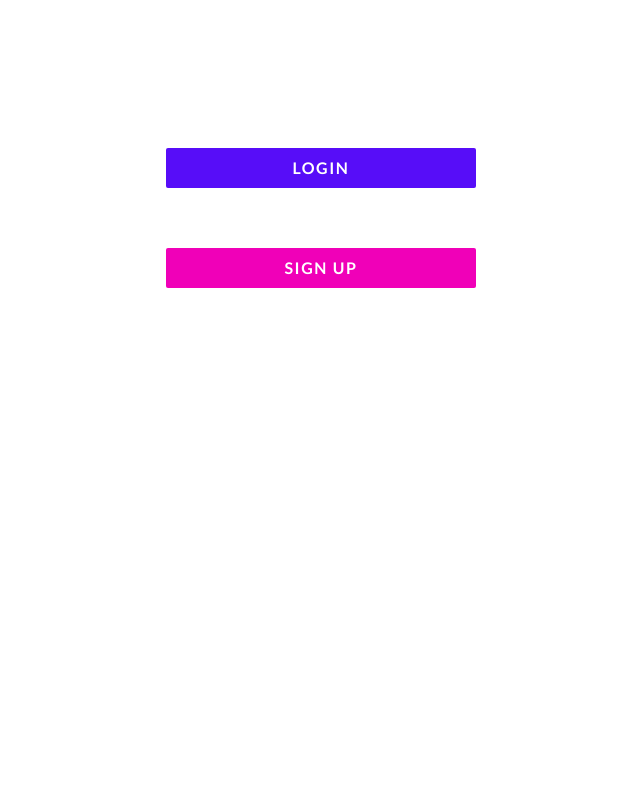
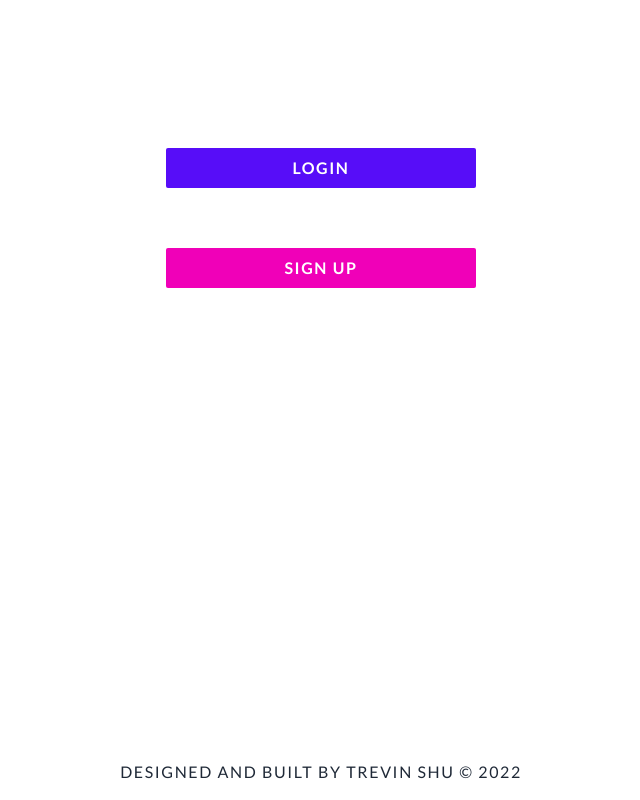
Before and after one commit to trevinshu/react-firebase-notes-app, a React (Vite) app: page / in a window 1280 px wide. Shown: the whole page, without its empty margins (319-959 px from the left). Built offline with nearby package versions, Linux system fonts and the light colour scheme; no server answers.

Commit message:
added footer. removed unnecarry packages

```diff
--- a/package.json
+++ b/package.json
@@ -11,7 +11,6 @@
   "dependencies": {
     "@hookform/resolvers": "^2.9.8",
     "daisyui": "^2.31.0",
-    "emoji-picker-react": "^4.4.3",
     "firebase": "^9.11.0",
     "framer-motion": "^7.5.3",
     "react": "^18.2.0",
@@ -24,7 +23,6 @@
     "yup": "^0.32.11"
   },
   "devDependencies": {
-    "@tailwindcss/line-clamp": "^0.4.2",
     "@types/react": "^18.0.17",
     "@types/react-dom": "^18.0.6",
     "@vitejs/plugin-react": "^2.1.0",
--- a/src/App.jsx
+++ b/src/App.jsx
@@ -12,13 +12,14 @@ import { ToastContainer } from 'react-toastify';
 import { AnimatePresence } from 'framer-motion';
 import Spinner from './components/Spinner';
 import { LazyMotion, domAnimation } from 'framer-motion';
+import Footer from './components/Footer';
 
 function App() {
   const location = useLocation();
   return (
     <AppProvider>
       <LazyMotion features={domAnimation}>
-        <div className="App">
+        <div className="App flex flex-col min-h-screen">
           <header>
             <Navbar />
           </header>
@@ -35,7 +36,7 @@ function App() {
               </AnimatePresence>
             </Suspense>
           </main>
-
+          <Footer />
           <ToastContainer />
         </div>
       </LazyMotion>
--- a/src/components/EditModal.jsx
+++ b/src/components/EditModal.jsx
@@ -1,6 +1,6 @@
 import { MdClose } from 'react-icons/md';
 import PageHeading from './PageHeading';
-import React, { useContext, useEffect, useState } from 'react';
+import React, { useContext, useEffect } from 'react';
 import AppContext from '../context/AppContext';
 import { useForm } from 'react-hook-form';
 import { yupResolver } from '@hookform/resolvers/yup';
--- /dev/null
+++ b/src/components/Footer.jsx
@@ -0,0 +1,12 @@
+import React from 'react';
+
+function Footer() {
+  const date = new Date().getFullYear();
+  return (
+    <footer className="p-4 flex justify-center items-center mt-auto">
+      <h2 className=" uppercase tracking-widest text-center">Designed and Built by Trevin Shu &copy; {date}</h2>
+    </footer>
+  );
+}
+
+export default Footer;
--- a/src/context/AppContext.jsx
+++ b/src/context/AppContext.jsx
@@ -15,7 +15,6 @@ import {
 import { toast } from 'react-toastify';
 import { useNavigate } from 'react-router-dom';
 import { addDoc, doc, collection, onSnapshot, orderBy, query, serverTimestamp, where, limit, getDocs, startAfter, limitToLast, endBefore, updateDoc, deleteDoc } from 'firebase/firestore';
-import { async } from '@firebase/util';
 
 const AppContext = createContext({});
 
@@ -243,8 +242,8 @@ export const AppProvider = ({ children }) => {
   const deleteNote = async () => {
     try {
       await deleteDoc(doc(collectionRef, deleteSelectedNote.id));
+      setShowDeleteModal(false);
       toast.success('Note deleted successfully');
-      setShowDeleteModal(false);
       document.body.style.overflow = 'auto';
     } catch (error) {
       console.log(error);
--- a/tailwind.config.cjs
+++ b/tailwind.config.cjs
@@ -4,5 +4,5 @@ module.exports = {
   theme: {
     extend: {},
   },
-  plugins: [require('daisyui'), require('@tailwindcss/line-clamp')],
+  plugins: [require('daisyui')],
 };
```
Also changed, not shown: 1 other file (tests, documents, lock files or other folders).
